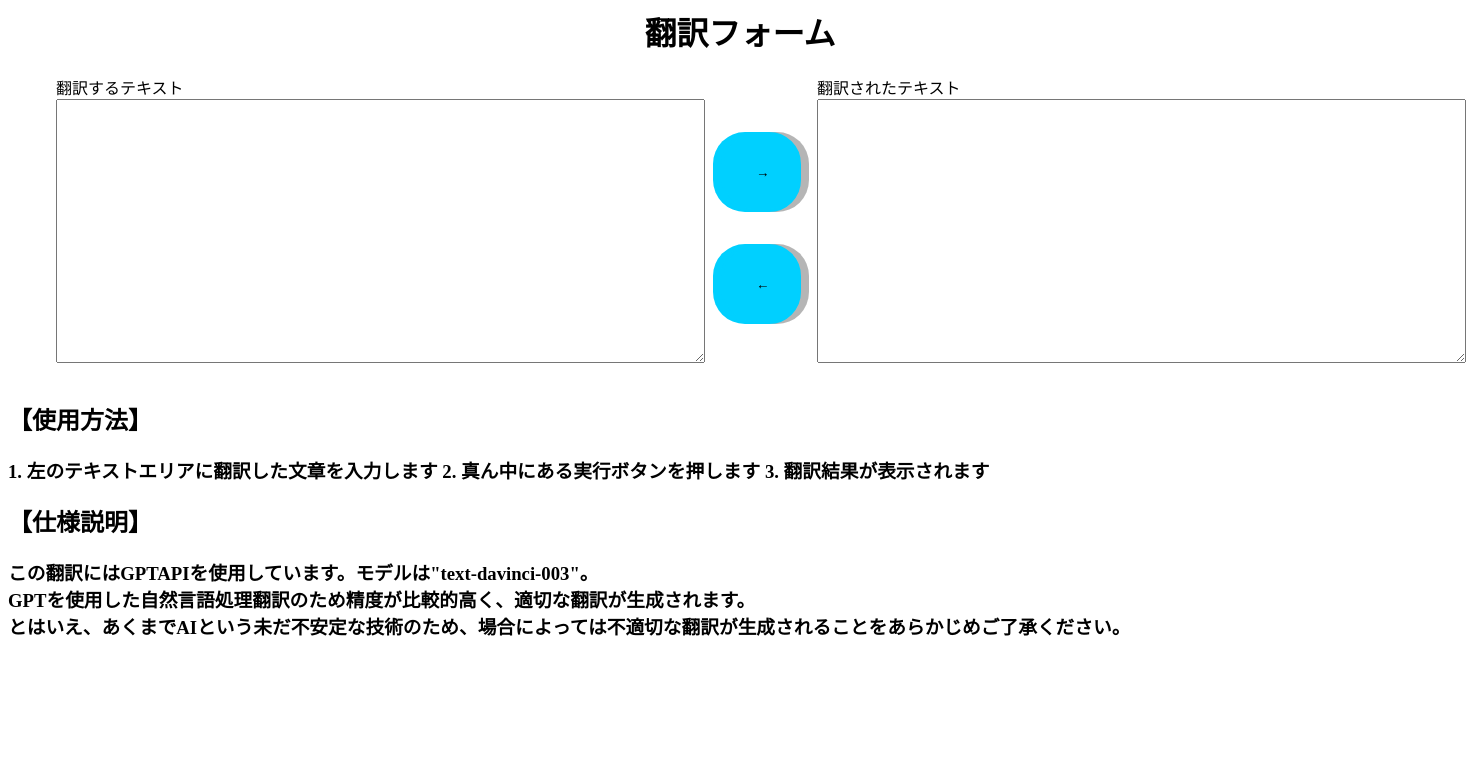
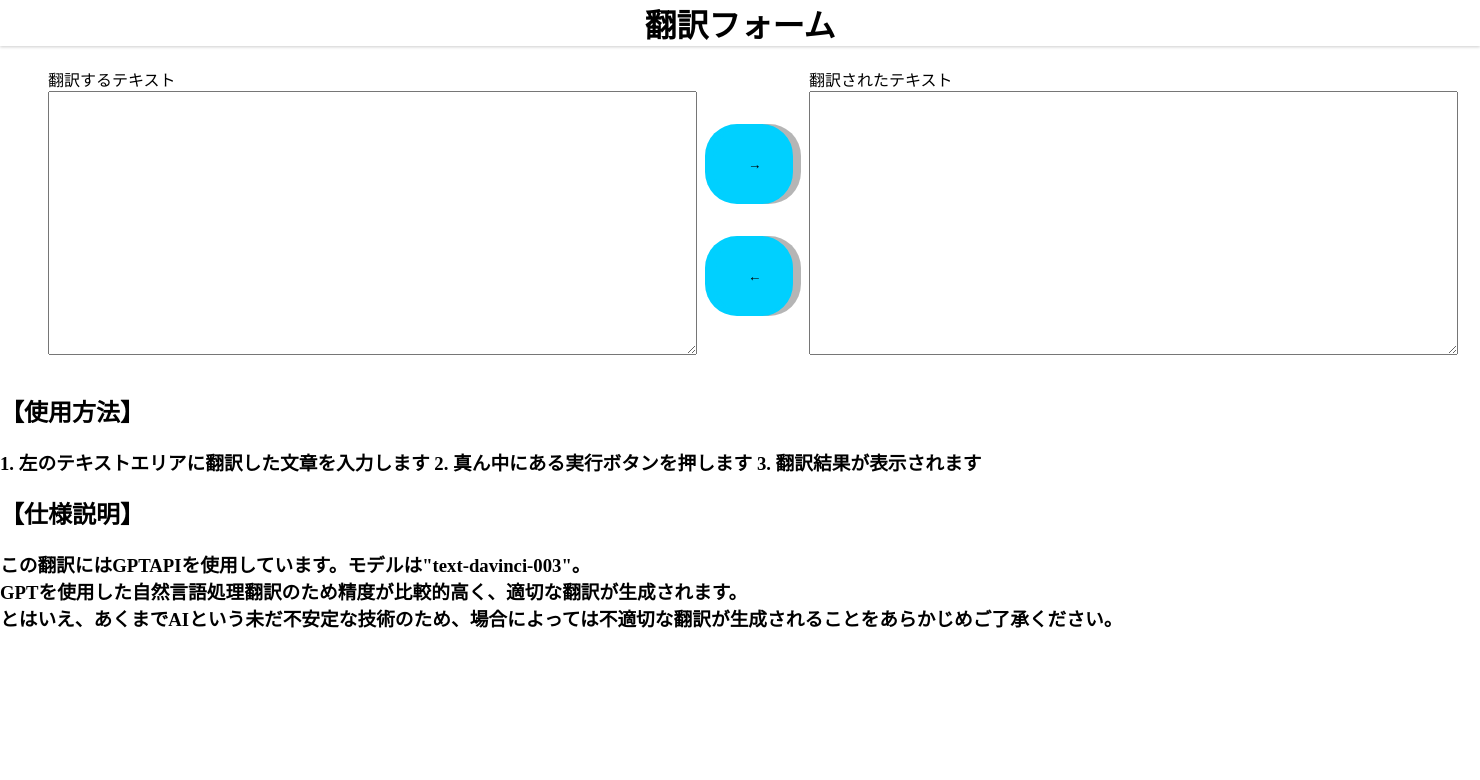
Before and after one commit to shi0n0/multi-translate-app, a Django app: page / in a window 1480 px wide. Shown: the top 780 px of the page. Run offline with Django 4.2, Linux system fonts and the light colour scheme.

Commit message:
Add a simple header

```diff
--- a/GPT_Translate/templates/translation.html
+++ b/GPT_Translate/templates/translation.html
@@ -1,4 +1,13 @@
 <style>
+html,body{
+    margin: 0;
+    padding: 0;
+}
+header{
+    box-shadow: 0px 1px 3px 0px rgba(0,0,0,0.2);
+}
+
+
     .transForm{
     margin-left: 3rem;
     margin-right: 3rem;
@@ -45,7 +54,10 @@
     <title>自然言語翻訳</title>
 </head>
 <body>
-    <h1 style="text-align: center;">翻訳フォーム</h1>
+
+    <header>
+        <h1 style="text-align: center;">翻訳フォーム</h1>
+    </header>
 <div>
     <div>
         <form method="post" action="{% url 'translation' %}" class="transForm">
```
